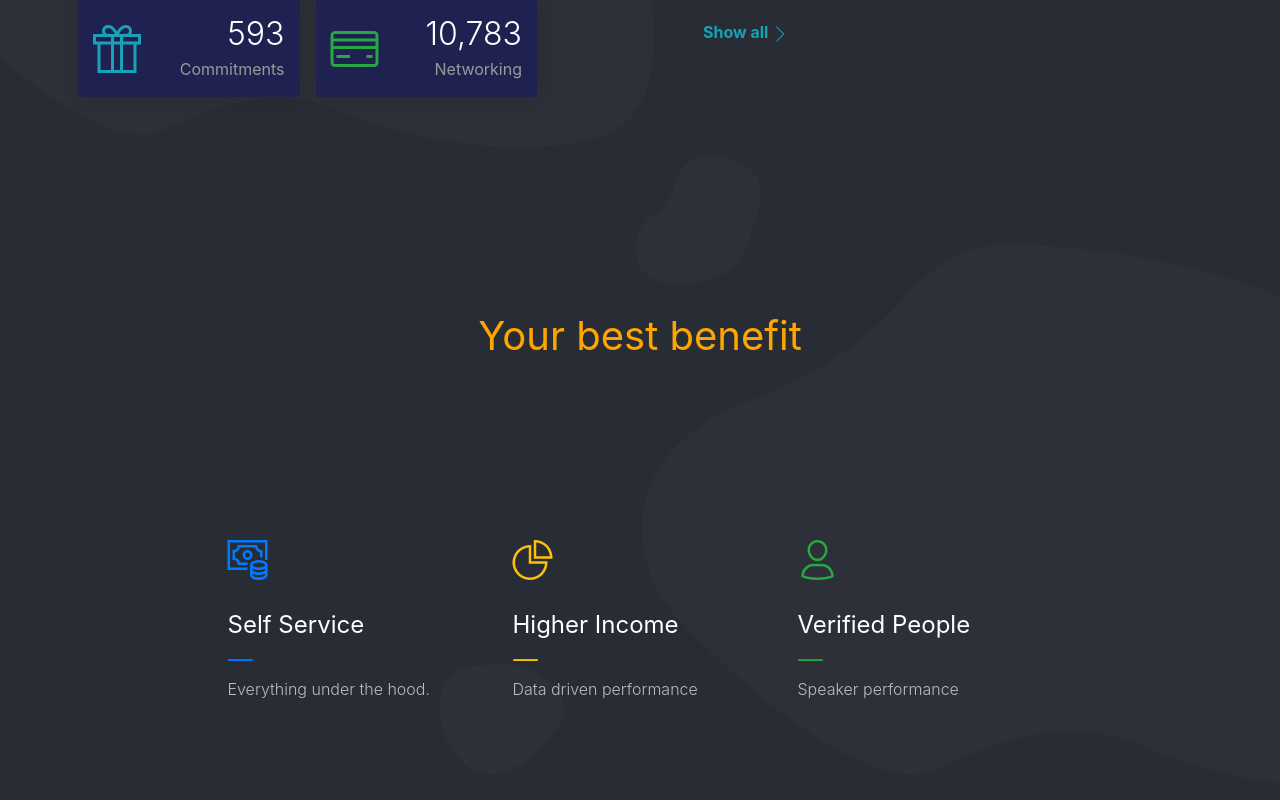
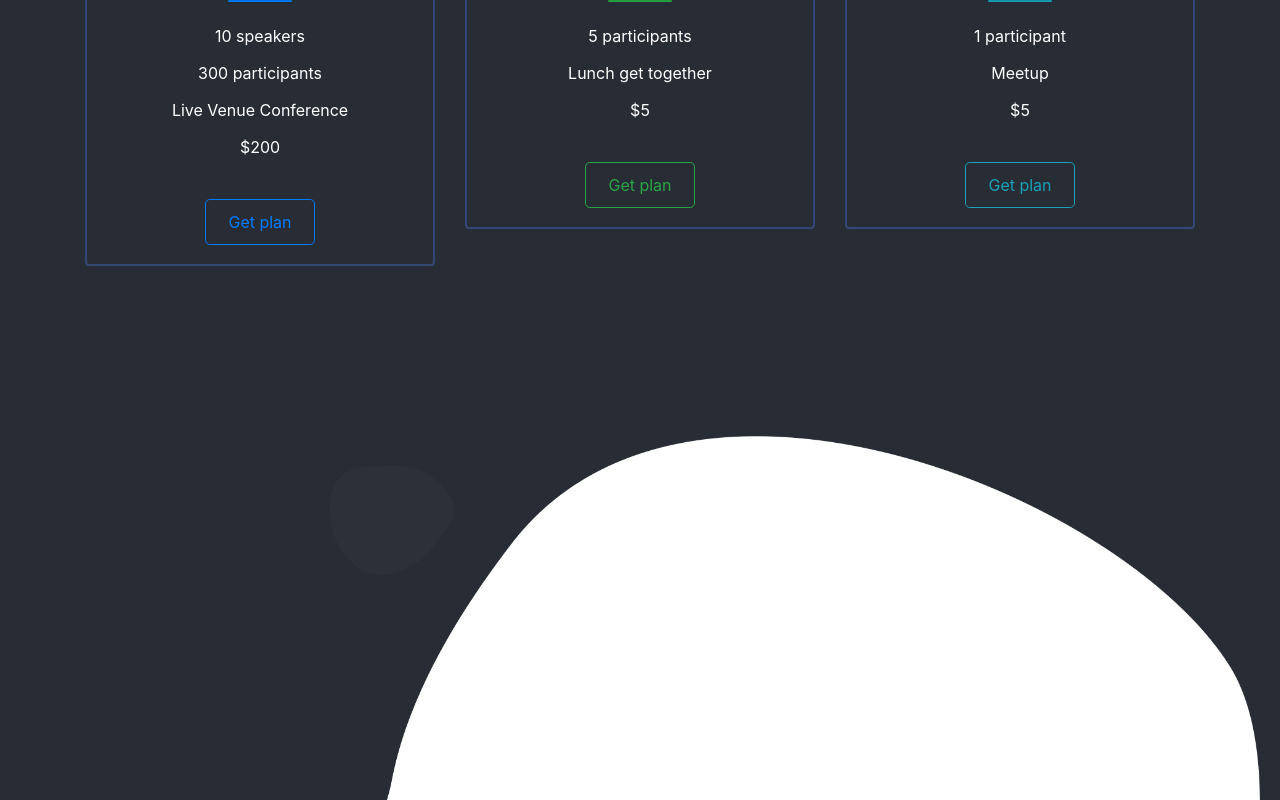
Before and after one commit to aloha-fim/docker_react_python_frontend, a React (Create React App) app: page /landing in a window 1280 px wide. Shown: the part 1160-1960 px from the top of the page. Built offline with nearby package versions, Linux system fonts and the light colour scheme.

Commit message:
UX: change landing

```diff
--- a/src/components/landed.js
+++ b/src/components/landed.js
@@ -51,7 +51,7 @@ export default function LandingPage() {
     <>
       {/* <ExamplesNavbar /> */}
       <div className="wrapper">
-        <div className="page-header">
+      {/*  <div className="page-header">
           <img
             alt="..."
             className="path"
@@ -144,8 +144,8 @@ export default function LandingPage() {
               </Col>
             </Row>
           </div>
-        </div>
-        <section className="section section-lg">
+        </div> */}
+        {/* <section className="section section-lg">
           <section className="section">
             <img
               alt="..."
@@ -267,69 +267,8 @@ export default function LandingPage() {
               </Row>
             </Container>
           </section>
-        </section>
-        <section className="section section-lg">
-          <img
-            alt="..."
-            className="path"
-            src={require("../assets/img/path4.png")}
-          />
-          <img
-            alt="..."
-            className="path2"
-            src={require("../assets/img/path5.png")}
-          />
-          <img
-            alt="..."
-            className="path3"
-            src={require("../assets/img/path2.png")}
-          />
-          <Container>
-            <Row className="justify-content-center">
-              <Col lg="12">
-                <h1 className="text-center">Your best benefit</h1>
-                <Row className="row-grid justify-content-center">
-                  <Col lg="3">
-                    <div className="info">
-                      <div className="icon icon-primary">
-                        <i className="tim-icons icon-money-coins" />
-                      </div>
-                      <h4 className="info-title">Self Service</h4>
-                      <hr className="line-primary" />
-                      <p>
-                        Everything under the hood.
-                      </p>
-                    </div>
-                  </Col>
-                  <Col lg="3">
-                    <div className="info">
-                      <div className="icon icon-warning">
-                        <i className="tim-icons icon-chart-pie-36" />
-                      </div>
-                      <h4 className="info-title">Higher Income</h4>
-                      <hr className="line-warning" />
-                      <p>
-                        Data driven performance
-                      </p>
-                    </div>
-                  </Col>
-                  <Col lg="3">
-                    <div className="info">
-                      <div className="icon icon-success">
-                        <i className="tim-icons icon-single-02" />
-                      </div>
-                      <h4 className="info-title">Verified People</h4>
-                      <hr className="line-success" />
-                      <p>
-                        Speaker performance
-                      </p>
-                    </div>
-                  </Col>
-                </Row>
-              </Col>
-            </Row>
-          </Container>
-        </section>
+        </section> */}
+
         <section className="section section-lg section-safe">
           <img
             alt="..."
@@ -361,7 +300,7 @@ export default function LandingPage() {
                 <hr className="line-info" />
                 <h1>
                   Choose the event{" "}
-                  <span className="text-info">that your life needs</span>
+                  <span className="text-info">your life with lead</span>
                 </h1>
               </Col>
             </Row>
@@ -385,9 +324,10 @@ export default function LandingPage() {
                     </Row>
                     <Row>
                       <ListGroup>
-                        <ListGroupItem>50 messages</ListGroupItem>
-                        <ListGroupItem>100 emails</ListGroupItem>
-                        <ListGroupItem>24/7 Support</ListGroupItem>
+                        <ListGroupItem>10 speakers</ListGroupItem>
+                        <ListGroupItem>300 participants</ListGroupItem>
+                        <ListGroupItem>Live Venue Conference</ListGroupItem>
+                        <ListGroupItem>$200</ListGroupItem>
                       </ListGroup>
                     </Row>
                   </CardBody>
@@ -417,9 +357,9 @@ export default function LandingPage() {
                     </Row>
                     <Row>
                       <ListGroup>
-                        <ListGroupItem>150 messages</ListGroupItem>
-                        <ListGroupItem>1000 emails</ListGroupItem>
-                        <ListGroupItem>24/7 Support</ListGroupItem>
+                        <ListGroupItem>5 participants</ListGroupItem>
+                        <ListGroupItem>Lunch get together</ListGroupItem>
+                        <ListGroupItem>$5</ListGroupItem>
                       </ListGroup>
                     </Row>
                   </CardBody>
@@ -442,16 +382,16 @@ export default function LandingPage() {
                   <CardBody>
                     <Row>
                       <Col className="text-center" md="12">
-                        <h4 className="text-uppercase">Leads</h4>
+                        <h4 className="text-uppercase">Besties</h4>
                         <span>Plan</span>
                         <hr className="line-info" />
                       </Col>
                     </Row>
                     <Row>
                       <ListGroup>
-                        <ListGroupItem>350 messages</ListGroupItem>
-                        <ListGroupItem>10K emails</ListGroupItem>
-                        <ListGroupItem>24/7 Support</ListGroupItem>
+                        <ListGroupItem>1 participant</ListGroupItem>
+                        <ListGroupItem>Meetup</ListGroupItem>
+                        <ListGroupItem>$5</ListGroupItem>
                       </ListGroup>
                     </Row>
                   </CardBody>
@@ -465,6 +405,68 @@ export default function LandingPage() {
             </Row>
           </Container>
         </section>
+        <section className="section section-lg">
+          <img
+            alt="..."
+            className="path"
+            src={require("../assets/img/path4.png")}
+          />
+          <img
+            alt="..."
+            className="path2"
+            src={require("../assets/img/path5.png")}
+          />
+          <img
+            alt="..."
+            className="path3"
+            src={require("../assets/img/path2.png")}
+          />
+          <Container>
+            <Row className="justify-content-center">
+              <Col lg="12">
+                <h1 className="text-center">To your benefit</h1>
+                <Row className="row-grid justify-content-center">
+                  <Col lg="3">
+                    <div className="info">
+                      <div className="icon icon-primary">
+                        <i className="tim-icons icon-money-coins" />
+                      </div>
+                      <h4 className="info-title">Verified People</h4>
+                      <hr className="line-primary" />
+                      <p>
+                        To increase your network.
+                      </p>
+                    </div>
+                  </Col>
+                  <Col lg="3">
+                    <div className="info">
+                      <div className="icon icon-warning">
+                        <i className="tim-icons icon-chart-pie-36" />
+                      </div>
+                      <h4 className="info-title">Higher Relationship</h4>
+                      <hr className="line-warning" />
+                      <p>
+                        To increase your performance.
+                      </p>
+                    </div>
+                  </Col>
+                  <Col lg="3">
+                    <div className="info">
+                      <div className="icon icon-success">
+                        <i className="tim-icons icon-single-02" />
+                      </div>
+                      <h4 className="info-title">Defined Outcome</h4>
+                      <hr className="line-success" />
+                      <p>
+                        To realize ideas.
+                      </p>
+                    </div>
+                  </Col>
+                </Row>
+              </Col>
+            </Row>
+          </Container>
+        </section>
         {/* <Footer /> */}
       </div>
     </>
```
